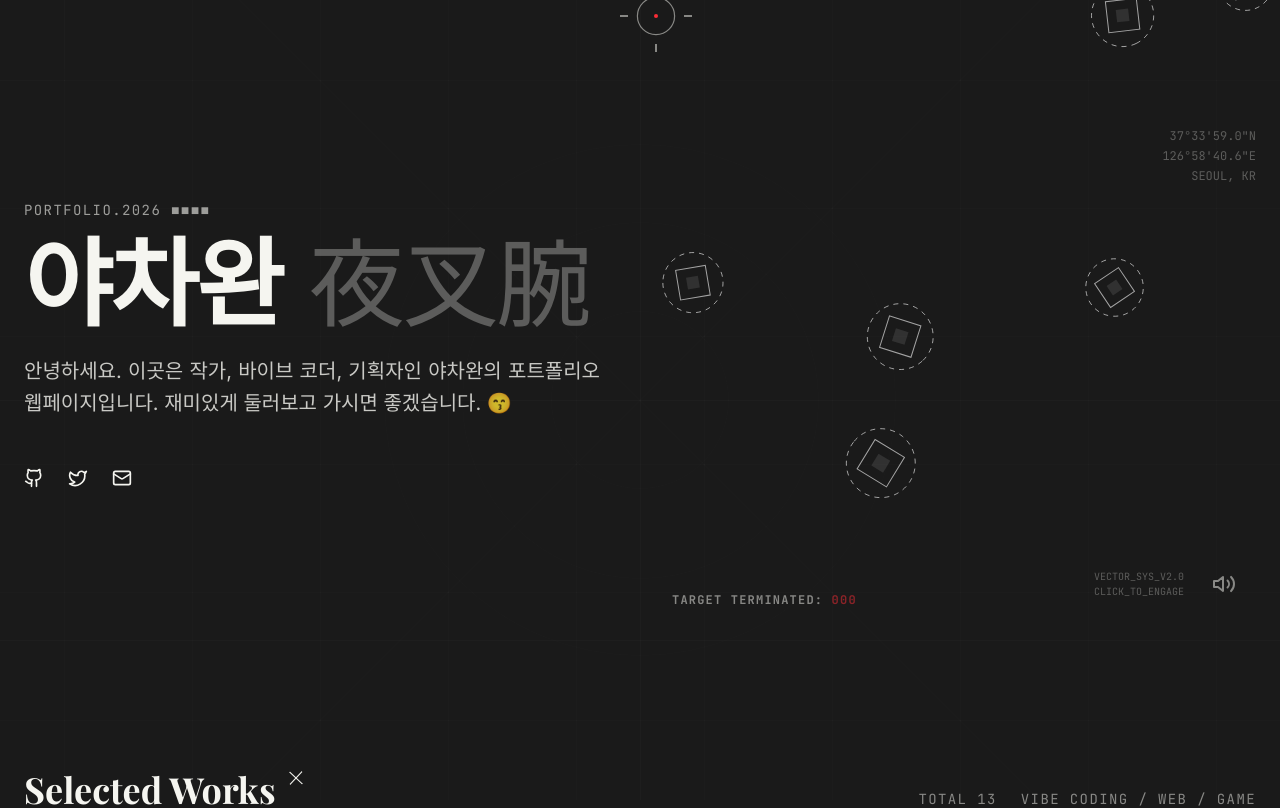
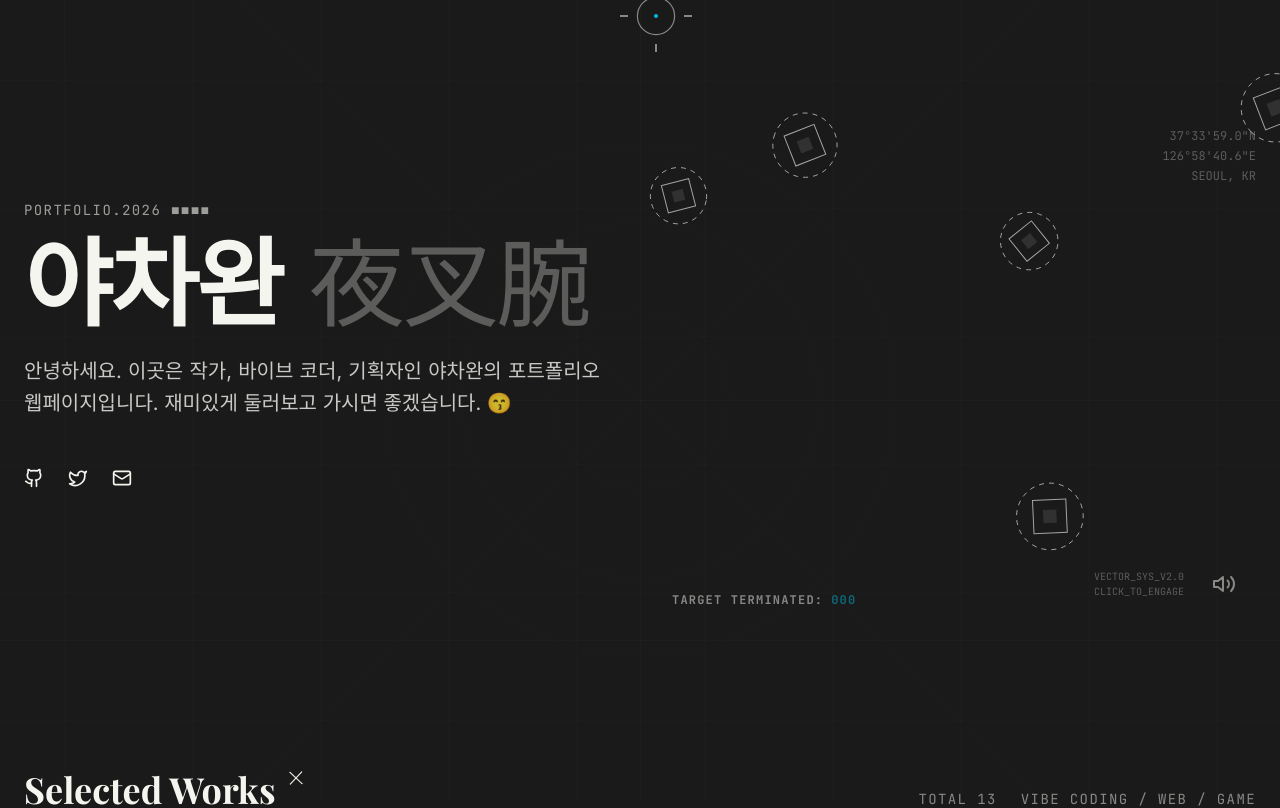
Before and after one commit to heavyrain39/portfolio, a Next.js app: page /portfolio/ in a window 1280 px wide. Shown: the top 808 px of the page. Built offline with nearby package versions, Linux system fonts and the light colour scheme; a web font is replaced by a local one.

Commit message:
feat(minigame): balance hp, change color to cyan, add score anim, speed up explosion

```diff
--- a/components/ui/MiniGame.tsx
+++ b/components/ui/MiniGame.tsx
@@ -192,6 +192,11 @@ export default function MiniGame() {
             const startX = side === "left" ? -50 : canvas.width + 50;
             const startY = Math.random() * (canvas.height * 0.5) + (canvas.height * 0.1); // Keep high
 
+            const r = Math.random();
+            let hp = 4; // Default 80%
+            if (r < 0.1) hp = 3; // 10% Weak
+            else if (r > 0.9) hp = 5; // 10% Strong
+
             targets.current.push({
                 id: Math.random(),
                 x: startX,
@@ -199,8 +204,8 @@ export default function MiniGame() {
                 vx: side === "left" ? Math.random() * 3 + 2 : -(Math.random() * 3 + 2),
                 vy: (Math.random() - 0.5) * 3,
                 radius: 25 + Math.random() * 10,
-                hp: 5,
-                maxHp: 5,
+                hp: hp,
+                maxHp: hp,
                 phase: Math.random() * Math.PI * 2
             });
         };
@@ -208,7 +213,7 @@ export default function MiniGame() {
         const createExplosion = (x: number, y: number, count: number, color: string) => {
             for (let i = 0; i < count; i++) {
                 const angle = Math.random() * Math.PI * 2;
-                const speed = Math.random() * 8 + 4;
+                const speed = (Math.random() * 8 + 4) * 1.2; // 20% faster
                 particles.current.push({
                     id: Math.random(),
                     x,
@@ -262,7 +267,7 @@ export default function MiniGame() {
             }
 
             // 3. Update & Draw Bullets
-            ctx.fillStyle = "#ef4444";
+            ctx.fillStyle = "#06b6d4";
             for (let i = bullets.current.length - 1; i >= 0; i--) {
                 const b = bullets.current[i];
                 b.x += b.vx;
@@ -278,7 +283,7 @@ export default function MiniGame() {
                 ctx.beginPath();
                 ctx.moveTo(b.x - b.vx * 0.5, b.y - b.vy * 0.5);
                 ctx.lineTo(b.x, b.y);
-                ctx.strokeStyle = "#ef4444";
+                ctx.strokeStyle = "#06b6d4";
                 ctx.lineWidth = 2;
                 ctx.stroke();
 
@@ -296,11 +301,11 @@ export default function MiniGame() {
                         t.x += b.vx * 0.3;
                         t.y += b.vy * 0.3;
 
-                        createExplosion(b.x, b.y, 4, "#ef4444");
+                        createExplosion(b.x, b.y, 4, "#06b6d4");
 
                         if (t.hp <= 0) {
                             // Destroy
-                            createExplosion(t.x, t.y, 20, "#ef4444");
+                            createExplosion(t.x, t.y, 20, "#06b6d4");
                             playSound("hit"); // Audio Feedback
                             targets.current.splice(j, 1);
 
@@ -441,8 +446,16 @@ export default function MiniGame() {
             </div>
 
             {/* UI Score */}
-            <div className="absolute bottom-8 left-8 font-mono text-xs font-bold tracking-widest opacity-50 select-none pointer-events-none">
-                TARGET TERMINATED: <span className="text-red-500">{uiScore.toString().padStart(3, '0')}</span>
+            <div className="absolute bottom-8 left-8 font-mono text-xs font-bold tracking-widest opacity-50 select-none pointer-events-none flex items-center gap-2">
+                TARGET TERMINATED:
+                <motion.span
+                    key={uiScore}
+                    animate={{ scale: [1.5, 1] }}
+                    transition={{ duration: 0.15 }}
+                    className="text-cyan-500 inline-block"
+                >
+                    {uiScore.toString().padStart(3, '0')}
+                </motion.span>
             </div>
 
             {/* Crosshair */}
@@ -461,7 +474,7 @@ export default function MiniGame() {
                     animate={{ scale: isShooting ? 0.8 : 1.2, opacity: isShooting ? 1 : 0.5 }}
                 />
                 <motion.div
-                    className="absolute top-1/2 left-1/2 -translate-x-1/2 -translate-y-1/2 w-1 h-1 bg-red-500 rounded-full"
+                    className="absolute top-1/2 left-1/2 -translate-x-1/2 -translate-y-1/2 w-1 h-1 bg-cyan-500 rounded-full"
                 />
 
                 {/* Pipes - Adjusted to minimal contraction */}
```
